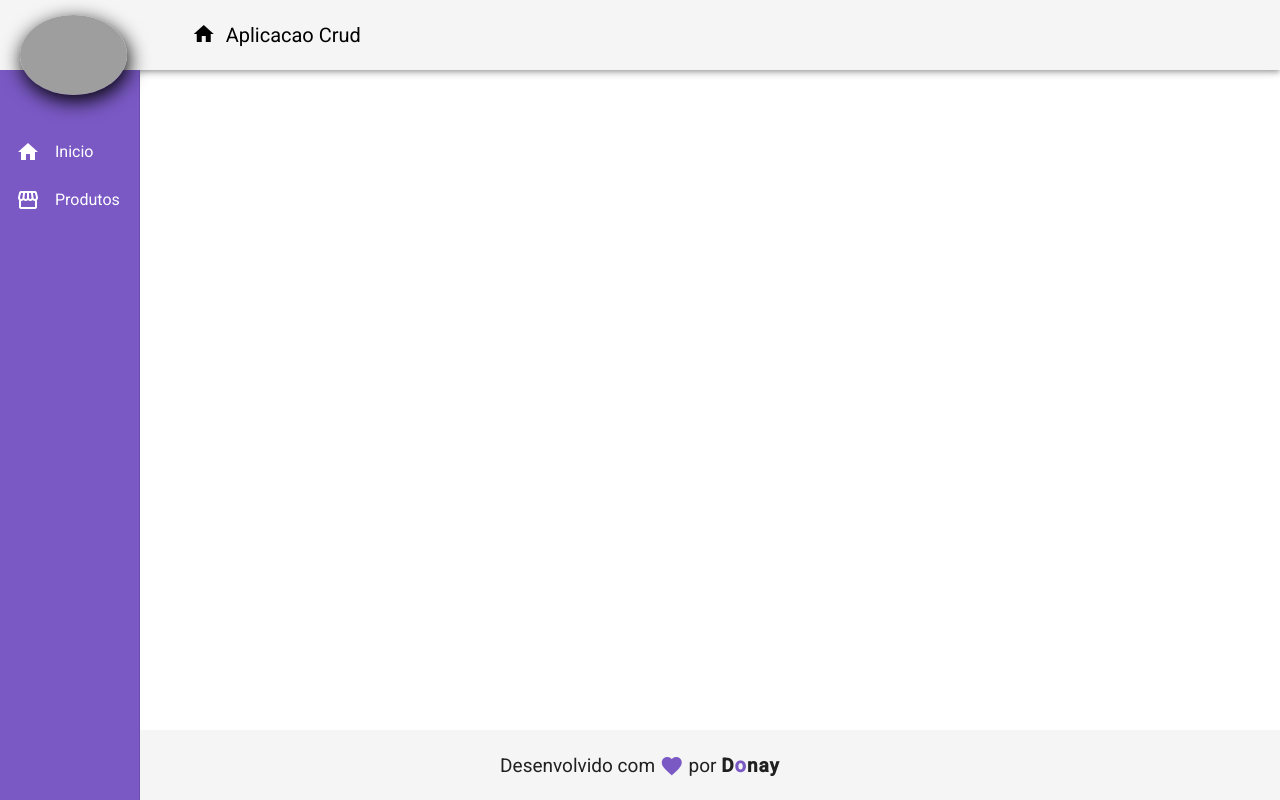
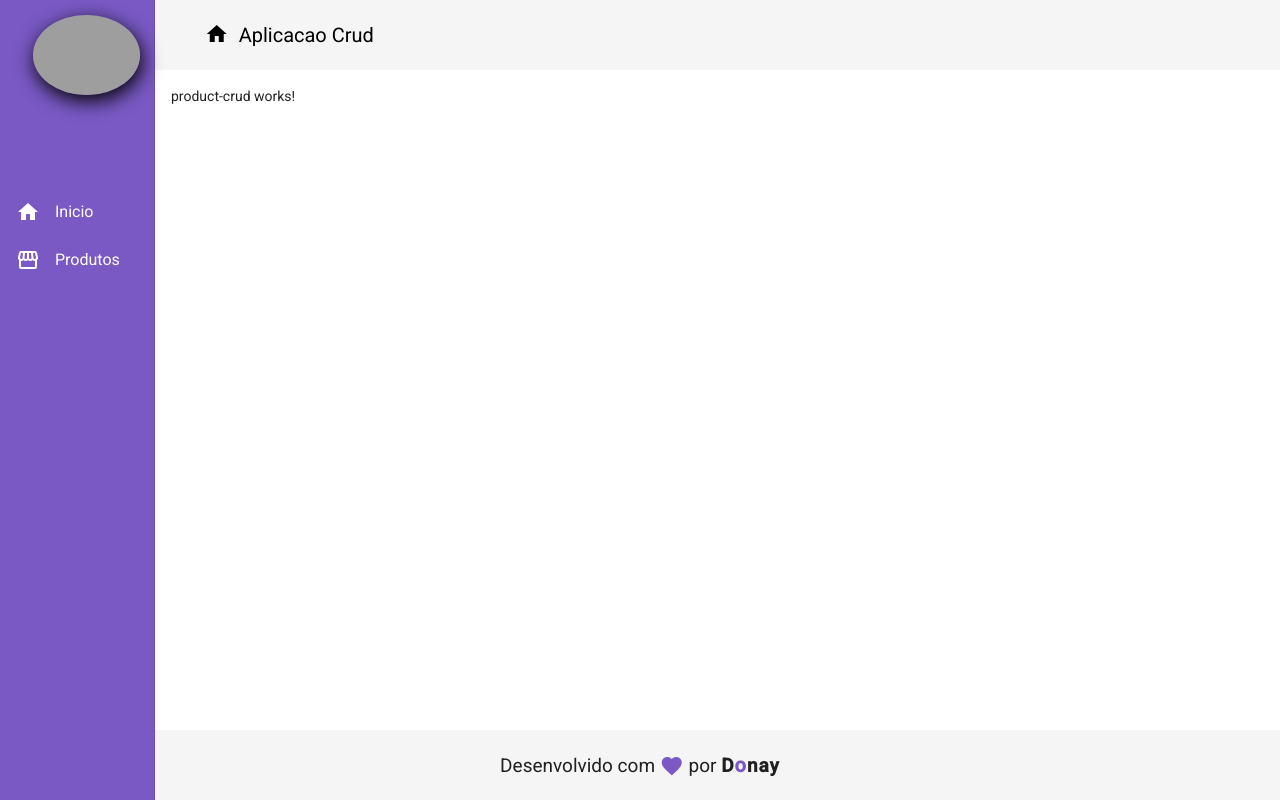
Before and after one commit to lucasdonay/angular9-cod3r, an Angular app in the folder frontend/: page / in a window 1280 px wide. Built offline with nearby package versions, Linux system fonts and the light colour scheme; grey boxes are pictures that could not be loaded.

Commit message:
create navigation app

```diff
--- a/frontend/src/app/components/template/header/header.component.css
+++ b/frontend/src/app/components/template/header/header.component.css
@@ -4,7 +4,7 @@
   height: 7rem;
   font-size: 2rem;
   font-weight: 400;
-  padding-left: 20px;
+  padding-left: 33px;
 }
 
 .header a {
--- a/frontend/src/app/components/template/header/header.component.html
+++ b/frontend/src/app/components/template/header/header.component.html
@@ -1,6 +1,6 @@
-<mat-toolbar class="header mat-elevation-z4">
+<mat-toolbar class="header mat-elevation-z3">
   <span>
-    <a href="#">
+    <a href=" #">
       <img class="logo" src="https://avatars.githubusercontent.com/u/40212400?v=4" alt="Logo">
     </a>
   </span>
--- a/frontend/src/app/components/template/nav/nav.component.css
+++ b/frontend/src/app/components/template/nav/nav.component.css
@@ -1,7 +1,8 @@
 .sidenav {
   background-color: #7a59c5;
-  width: 140px;
-  padding-top: 50px;
+  width: 155px;
+  padding-top: 180px;
+  z-index: 50;
 }
 
 .sidenav a {
@@ -11,3 +12,8 @@
 .sidenav i {
   padding-right: 15px;
 }
+
+.content {
+  padding: 16px;
+  background-color: #FFFF;
+}
--- a/frontend/src/app/components/template/nav/nav.component.html
+++ b/frontend/src/app/components/template/nav/nav.component.html
@@ -1,5 +1,5 @@
 <mat-sidenav-container class="container">
-  <mat-sidenav class="sidenav" mode="side" opened fixedInViewport="true" fixedTopGap="70">
+  <mat-sidenav class="sidenav" mode="side" opened fixedInViewport="true">
 
     <mat-nav-list>
       <a mat-list-item>
@@ -14,4 +14,7 @@
       </a>
     </mat-nav-list>
   </mat-sidenav>
+  <mat-sidenav-content class="content">
+    <app-product-crud></app-product-crud>
+  </mat-sidenav-content>
 </mat-sidenav-container>
--- /dev/null
+++ b/frontend/src/app/views/home/home.component.css
@@ -0,0 +1,10 @@
+.home .title {
+  font-size: 3rem;
+  font-weight: 300;
+  line-height: 1.2;
+}
+
+.home .subtitle {
+  font-size: 2.1rem;
+  font-weight: 300;
+}
--- /dev/null
+++ b/frontend/src/app/views/home/home.component.html
@@ -0,0 +1,6 @@
+<mat-card class="home mat-elevation-z3">
+  <mat-card-title class="title">Bem Vindo!</mat-card-title>
+  <mat-card-subtitle class="subtitle">
+    Sistema pra exemplificar a construcao de um cadastro em Angular
+  </mat-card-subtitle>
+</mat-card>
--- /dev/null
+++ b/frontend/src/app/views/home/home.component.ts
@@ -0,0 +1,15 @@
+import { Component, OnInit } from '@angular/core';
+
+@Component({
+  selector: 'app-home',
+  templateUrl: './home.component.html',
+  styleUrls: ['./home.component.css']
+})
+export class HomeComponent implements OnInit {
+
+  constructor() { }
+
+  ngOnInit(): void {
+  }
+
+}
--- /dev/null
+++ b/frontend/src/app/views/product-crud/product-crud.component.html
@@ -0,0 +1 @@
+<p>product-crud works!</p>
--- /dev/null
+++ b/frontend/src/app/views/product-crud/product-crud.component.ts
@@ -0,0 +1,15 @@
+import { Component, OnInit } from '@angular/core';
+
+@Component({
+  selector: 'app-product-crud',
+  templateUrl: './product-crud.component.html',
+  styleUrls: ['./product-crud.component.css']
+})
+export class ProductCrudComponent implements OnInit {
+
+  constructor() { }
+
+  ngOnInit(): void {
+  }
+
+}
```
Also changed, not shown: frontend/src/app/app.module.ts (+10 -3 lines), frontend/src/app/views/product-crud/product-crud.component.css (added).
